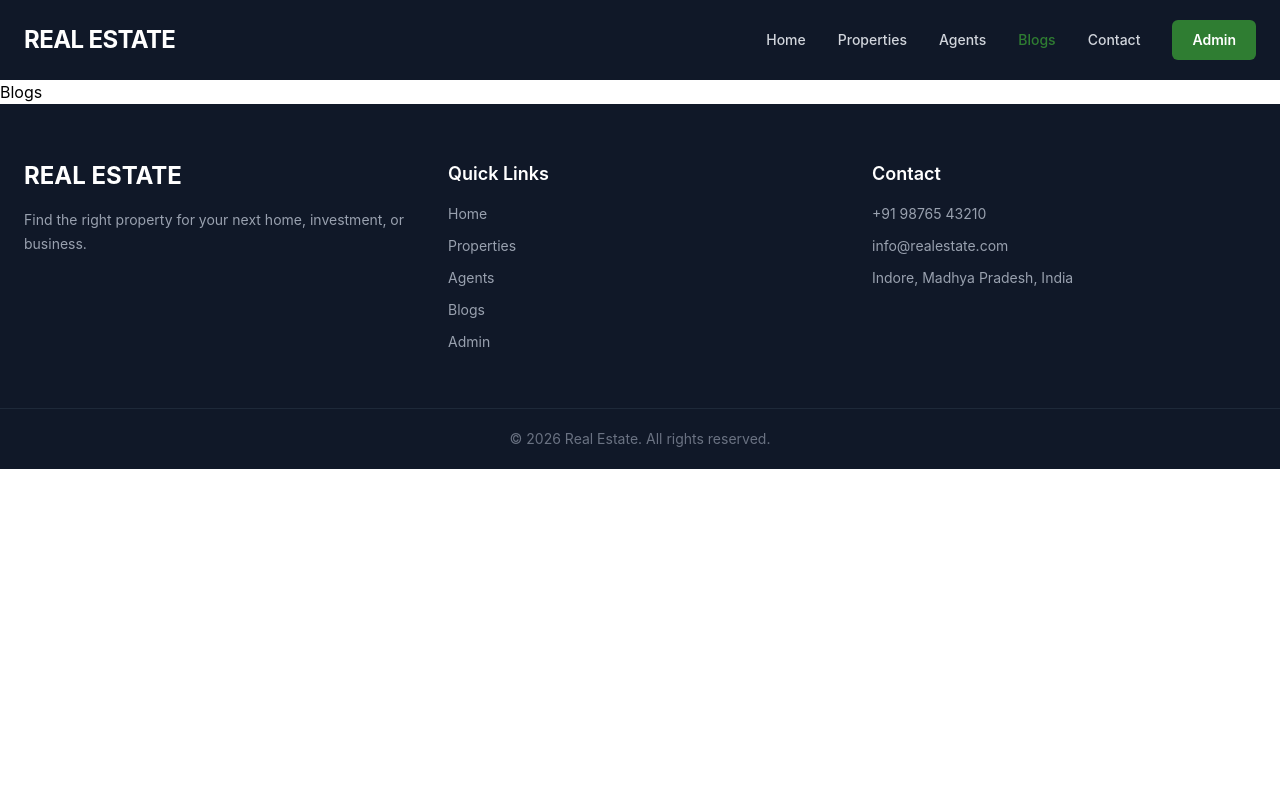
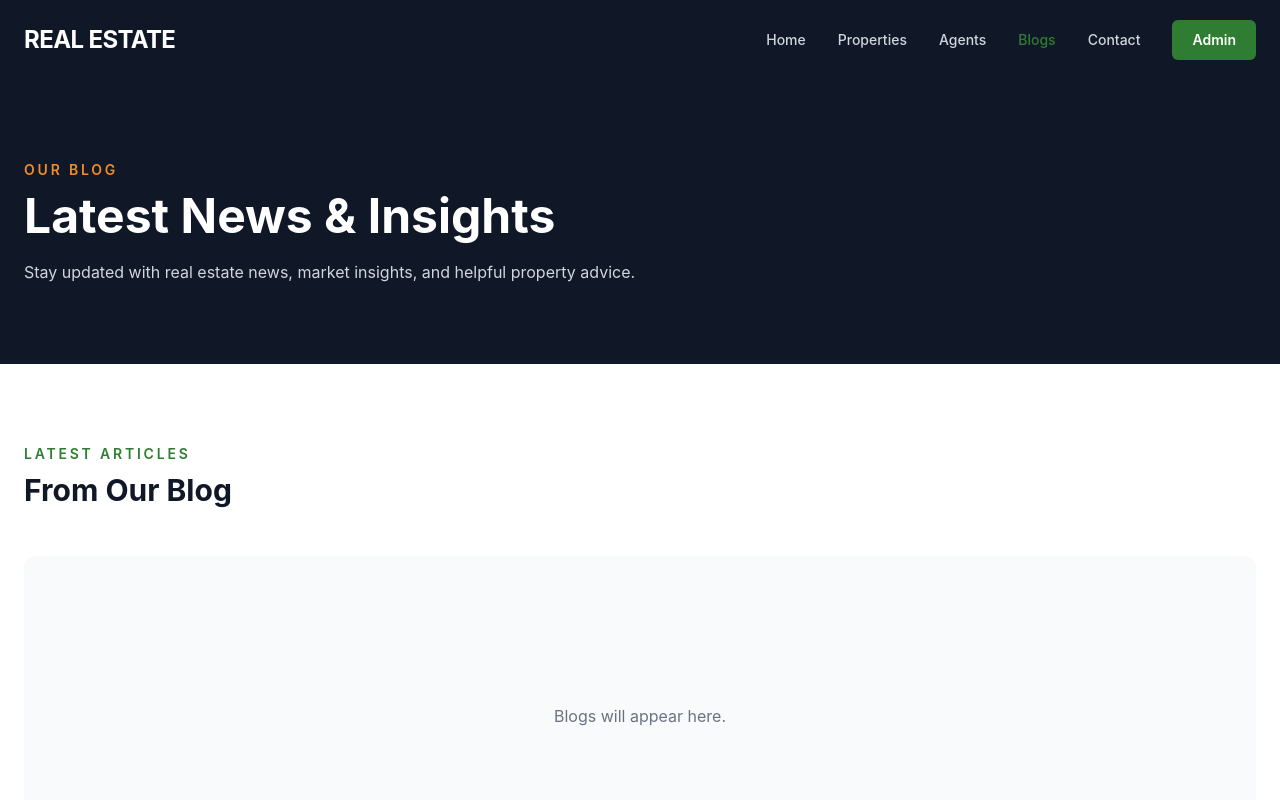
Before and after one commit to hari371/Real-Estate, a React (Vite) app in the folder client/: page /blogs in a window 1280 px wide. Shown: the top 800 px of the page. Built offline with nearby package versions, Linux system fonts and the light colour scheme.

Commit message:
Created Blog and BlogDetails Page

```diff
--- a/client/src/App.jsx
+++ b/client/src/App.jsx
@@ -3,6 +3,9 @@ import UserLayout from "./layouts/UserLayout";
 import Home from "./pages/user/Home";
 import Properties from "./pages/User/Properties";
 import Agents from "./pages/User/Agents";
+import AgentDetails from "./pages/User/AgentDetails";
+import Blogs from "./pages/User/Blogs";
+import BlogDetails from "./pages/User/BlogDetails";
 
 function App() {
 	return (
@@ -12,7 +15,9 @@ function App() {
 					<Route path="/" element={<Home />} />
 					<Route path="/properties" element={<Properties />} />
 					<Route path="/agents" element={<Agents />} />
-					<Route path="/blogs" element={<h1>Blogs</h1>} />
+					<Route path="/agents/:id" element={<AgentDetails />} />
+					<Route path="/blogs" element={<Blogs />} />
+					<Route path="/blogs/:id" element={<BlogDetails />} />
 				</Route>
 			</Routes>
 		</BrowserRouter>
--- /dev/null
+++ b/client/src/pages/User/AgentDetails.jsx
@@ -0,0 +1,29 @@
+function AgentDetails() {
+	return (
+		<>
+			<section className="bg-gray-900 py-20">
+				<div className="mx-auto max-w-7xl px-6">
+					<p className="text-sm font-semibold uppercase tracking-[0.2em] text-secondary">
+						Agent Details
+					</p>
+
+					<h1 className="mt-3 text-4xl font-bold text-white md:text-5xl">
+						Meet Our Agent
+					</h1>
+				</div>
+			</section>
+
+			<section className="py-20">
+				<div className="mx-auto max-w-7xl px-6">
+					<div className="flex min-h-96 items-center justify-center rounded-xl bg-gray-50">
+						<p className="text-gray-500">
+							Agent details will appear here.
+						</p>
+					</div>
+				</div>
+			</section>
+		</>
+	);
+}
+
+export default AgentDetails;
--- /dev/null
+++ b/client/src/pages/User/BlogDetails.jsx
@@ -0,0 +1,29 @@
+function BlogDetails() {
+	return (
+		<>
+			<section className="bg-gray-900 py-20">
+				<div className="mx-auto max-w-7xl px-6">
+					<p className="text-sm font-semibold uppercase tracking-[0.2em] text-secondary">
+						Blog Details
+					</p>
+
+					<h1 className="mt-3 text-4xl font-bold text-white md:text-5xl">
+						Blog Article
+					</h1>
+				</div>
+			</section>
+
+			<section className="py-20">
+				<div className="mx-auto max-w-4xl px-6">
+					<div className="flex min-h-96 items-center justify-center rounded-xl bg-gray-50">
+						<p className="text-gray-500">
+							Blog details will appear here.
+						</p>
+					</div>
+				</div>
+			</section>
+		</>
+	);
+}
+
+export default BlogDetails;
--- /dev/null
+++ b/client/src/pages/User/Blogs.jsx
@@ -0,0 +1,55 @@
+function Blogs() {
+	return (
+		<>
+			<section className="bg-gray-900 py-20">
+				<div className="mx-auto max-w-7xl px-6">
+					<p
+						data-aos="fade-up"
+						className="text-sm font-semibold uppercase tracking-[0.2em] text-secondary"
+					>
+						Our Blog
+					</p>
+
+					<h1
+						data-aos="fade-up"
+						data-aos-delay="100"
+						className="mt-3 text-4xl font-bold text-white md:text-5xl"
+					>
+						Latest News & Insights
+					</h1>
+
+					<p
+						data-aos="fade-up"
+						data-aos-delay="200"
+						className="mt-5 max-w-2xl text-gray-300"
+					>
+						Stay updated with real estate news, market insights,
+						and helpful property advice.
+					</p>
+				</div>
+			</section>
+
+			<section className="py-20">
+				<div className="mx-auto max-w-7xl px-6">
+					<div className="mb-12">
+						<p className="text-sm font-semibold uppercase tracking-[0.2em] text-primary">
+							Latest Articles
+						</p>
+
+						<h2 className="mt-2 text-3xl font-bold text-gray-900">
+							From Our Blog
+						</h2>
+					</div>
+
+					<div className="flex min-h-80 items-center justify-center rounded-xl bg-gray-50">
+						<p className="text-gray-500">
+							Blogs will appear here.
+						</p>
+					</div>
+				</div>
+			</section>
+		</>
+	);
+}
+
+export default Blogs;
```
